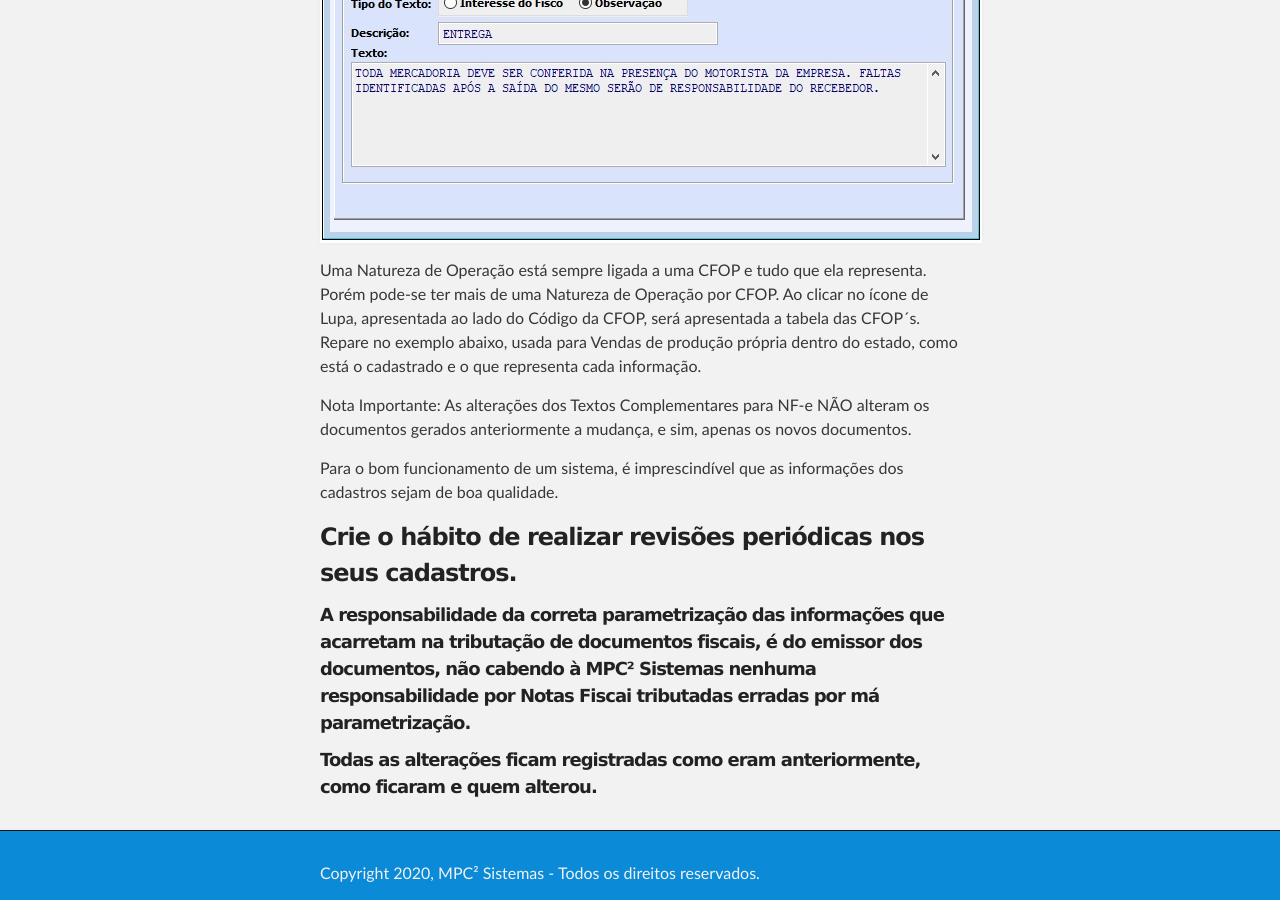
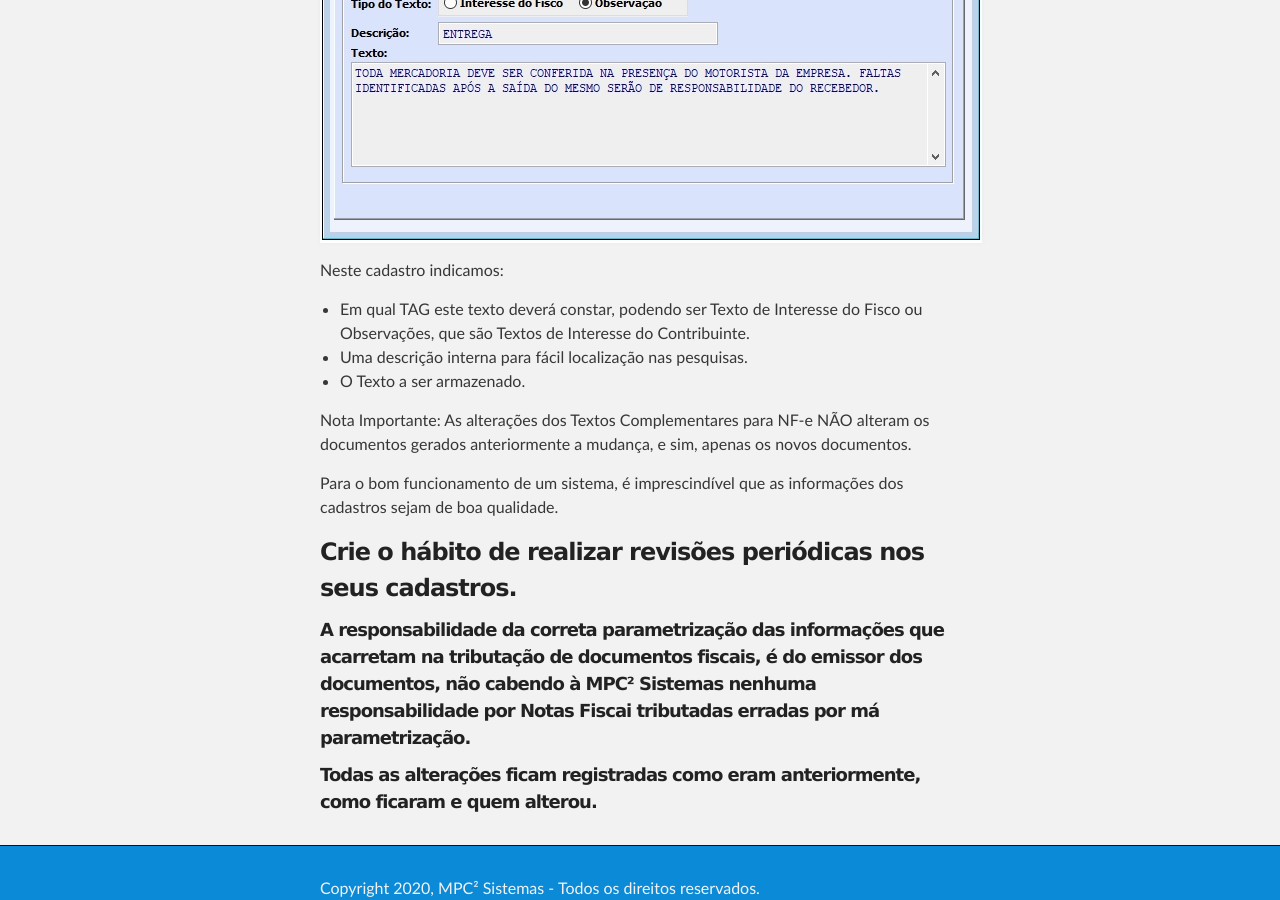
Before and after one commit to mpc2erp/mpc2erp.github.io, a Jekyll site: the page built from Pages/TextosNFe.md, in a window 1280 px wide and 900 px high, scrolled down 768 px. Built offline with Jekyll 4.4.1, drawn with Linux system fonts in a browser that asks for light colours; our own code applies the rules of GitHub Pages for plain Markdown files.

Commit message:
Update TextosNFe.md

```diff
--- a/Pages/TextosNFe.md
+++ b/Pages/TextosNFe.md
@@ -13,9 +13,10 @@ Os textos complementares são uma grande ajuda para que se tenha registrado text
 
 ![](Img/TextosNFe01.jpg)
 
-Uma Natureza de Operação está sempre ligada a uma CFOP e tudo que ela representa. Porém pode-se ter mais de uma Natureza de Operação por CFOP.
-Ao clicar no ícone de Lupa, apresentada ao lado do Código da CFOP, será apresentada a tabela das CFOP´s.
-Repare no exemplo abaixo, usada para Vendas de produção própria dentro do estado, como está o cadastrado e o que representa cada informação.
+Neste cadastro indicamos:
+ - Em qual TAG este texto deverá constar, podendo ser Texto de Interesse do Fisco ou Observações, que são Textos de Interesse do Contribuinte.
+ - Uma descrição interna para fácil localização nas pesquisas.
+ - O Texto a ser armazenado.
 
 Nota Importante: As alterações dos Textos Complementares para NF-e NÃO alteram os documentos gerados anteriormente a mudança, e sim, apenas os novos documentos.
 
```
